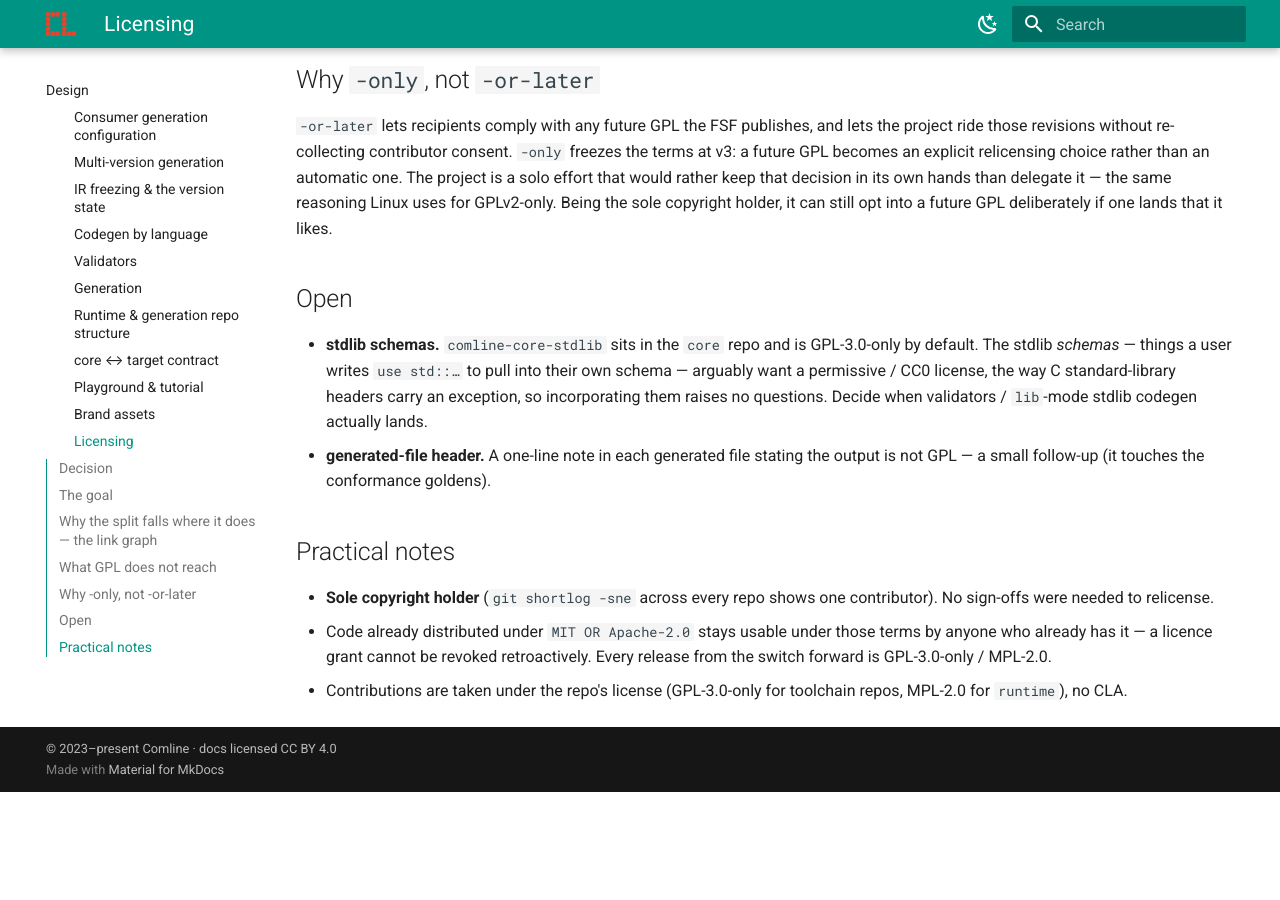
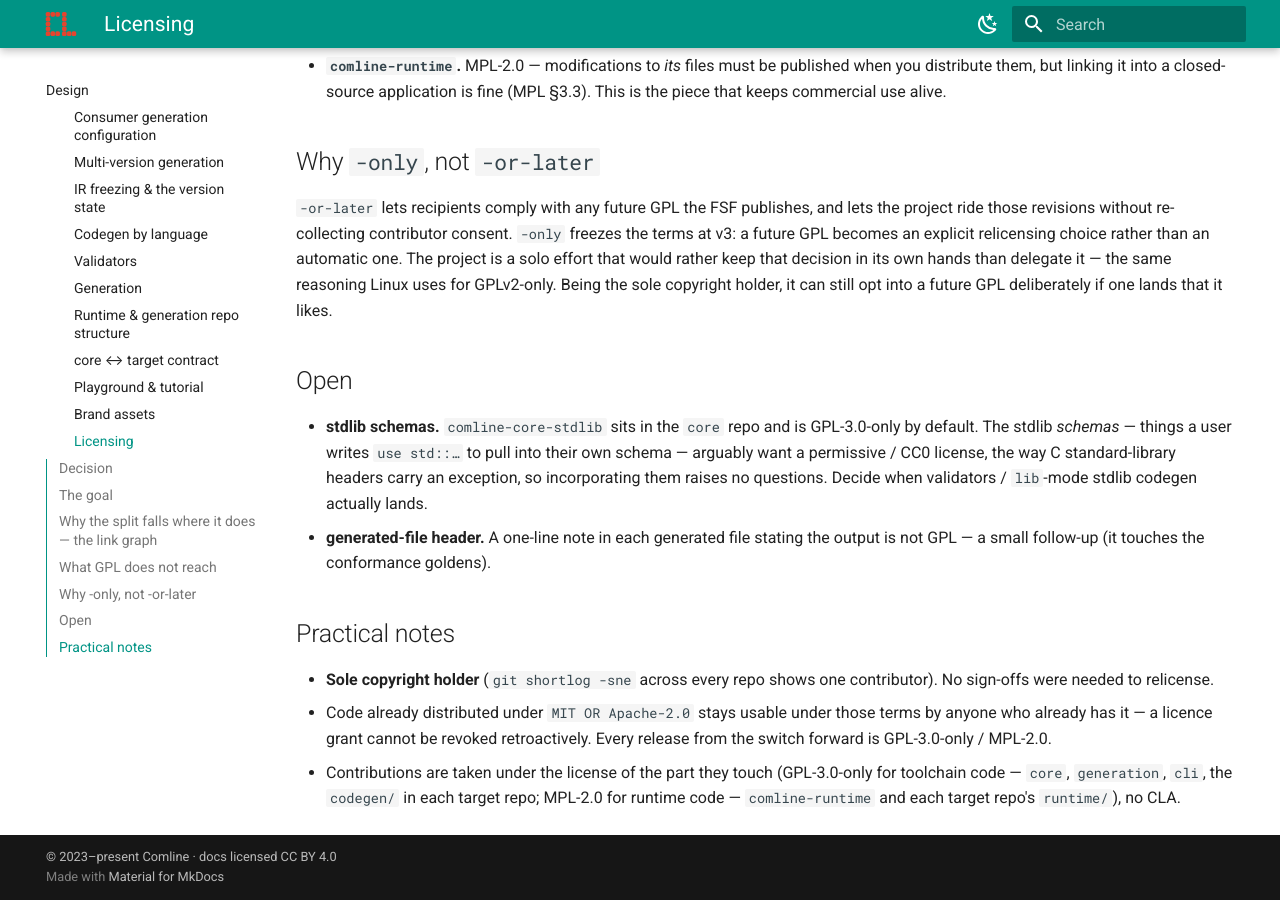
Before and after one commit to ComlineProject/docs, an MkDocs documentation site: the page built from docs/docs/design/licensing.md, in a window 1280 px wide and 900 px high, scrolled down 1808 px. Built offline with MkDocs 1.6.1 and Material for MkDocs 9.7.7, drawn with Linux system fonts in a browser that asks for light colours; the version menu is left out; before the commit the page ends 2600 px from its top, so only the background shows below that; some of the changed text lies outside the part shown.

Commit message:
docs: @comline/runtime — the TS runtime contract layer (comline-typescript#6)
runtime-repo-structure.md — rollout step 4: comline-typescript now holds
`runtime/` (`@comline/runtime`, MPL-2.0, Node) alongside `codegen/`; CI
runs a cargo job and a Node job.

licensing.md — the per-repo table and the contributions note split
`comline-<lang>` by part: `codegen/` is GPL toolchain, `runtime/` is
MPL (same edge as `comline-runtime`).

```diff
--- a/docs/docs/design/licensing.md
+++ b/docs/docs/design/licensing.md
@@ -7,8 +7,8 @@
 
 | repo(s) | license | why |
 |---|---|---|
-| `core`, `generation`, `comline-rust`, `comline-typescript`, `cli` | **GPL-3.0-only** | the **toolchain** — the compiler and code generators; everything that links `comline-core` |
-| `runtime` (`comline-runtime`) | **MPL-2.0** | linked *into user applications* |
+| `core`, `generation`, `cli`, and each `comline-<lang>` repo's `codegen/` | **GPL-3.0-only** | the **toolchain** — the compiler and code generators; everything that links `comline-core` |
+| `runtime` (`comline-runtime`) and each `comline-<lang>` repo's `runtime/` (e.g. `@comline/runtime`, MPL) | **MPL-2.0** | linked *into user applications* |
 | generated `<namespace>` files | *the user's* — no Comline license attaches | output of a tool is not a derivative of the tool |
 | `docs` | **CC-BY-4.0** | prose, not code |
 | `brand` | **not open-licensed** — trademark reserved, nominative use granted (`brand/TRADEMARK.md`) | a fork may copy the code; it may not *be* "Comline" |
@@ -102,5 +102,7 @@
   terms by anyone who already has it — a licence grant cannot be revoked
   retroactively. Every release from the switch forward is GPL-3.0-only /
   MPL-2.0.
-- Contributions are taken under the repo's license (GPL-3.0-only for toolchain
-  repos, MPL-2.0 for `runtime`), no CLA.
+- Contributions are taken under the license of the part they touch
+  (GPL-3.0-only for toolchain code — `core`, `generation`, `cli`, the `codegen/`
+  in each target repo; MPL-2.0 for runtime code — `comline-runtime` and each
+  target repo's `runtime/`), no CLA.
```
Also changed, not shown: docs/docs/design/runtime-repo-structure.md (+1 -1 lines).
